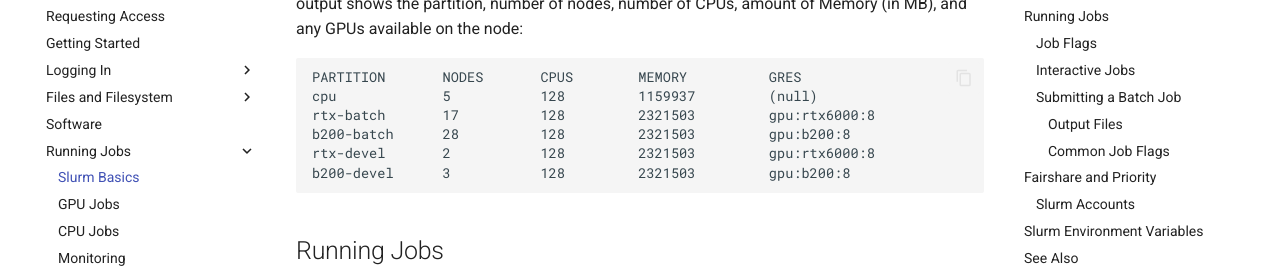
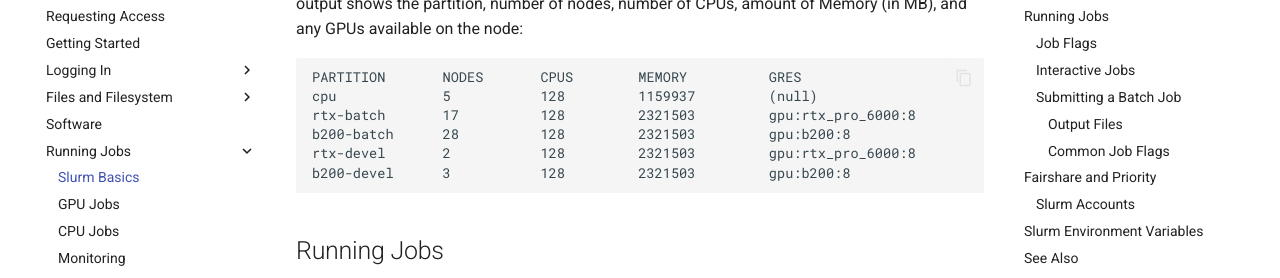
Before and after one commit to mghpcc/aicr-docs-edit, an MkDocs documentation site: the page built from docs/running-jobs/slurm-basics.md, in a window 1280 px wide and 900 px high, scrolled down 2070 px. Shown: the part 154-432 px from the top of the window. Built offline with MkDocs 1.6.1 and Material for MkDocs 9.7.7, drawn with Linux system fonts in a browser that asks for light colours; part of the change alters nothing that is shown.

Commit message:
Update rtx6000 to rtx_pro_6000

````diff
--- a/docs/running-jobs/slurm-basics.md
+++ b/docs/running-jobs/slurm-basics.md
@@ -75,9 +75,9 @@ In the output you'll see a summary of how many nodes of each configuration is in
 
 PARTITION       NODES       CPUS        MEMORY          GRES
 cpu             5           128         1159937         (null)
-rtx-batch       17          128         2321503         gpu:rtx6000:8
+rtx-batch       17          128         2321503         gpu:rtx_pro_6000:8
 b200-batch      28          128         2321503         gpu:b200:8
-rtx-devel       2           128         2321503         gpu:rtx6000:8
+rtx-devel       2           128         2321503         gpu:rtx_pro_6000:8
 b200-devel      3           128         2321503         gpu:b200:8
 ```
 
````
